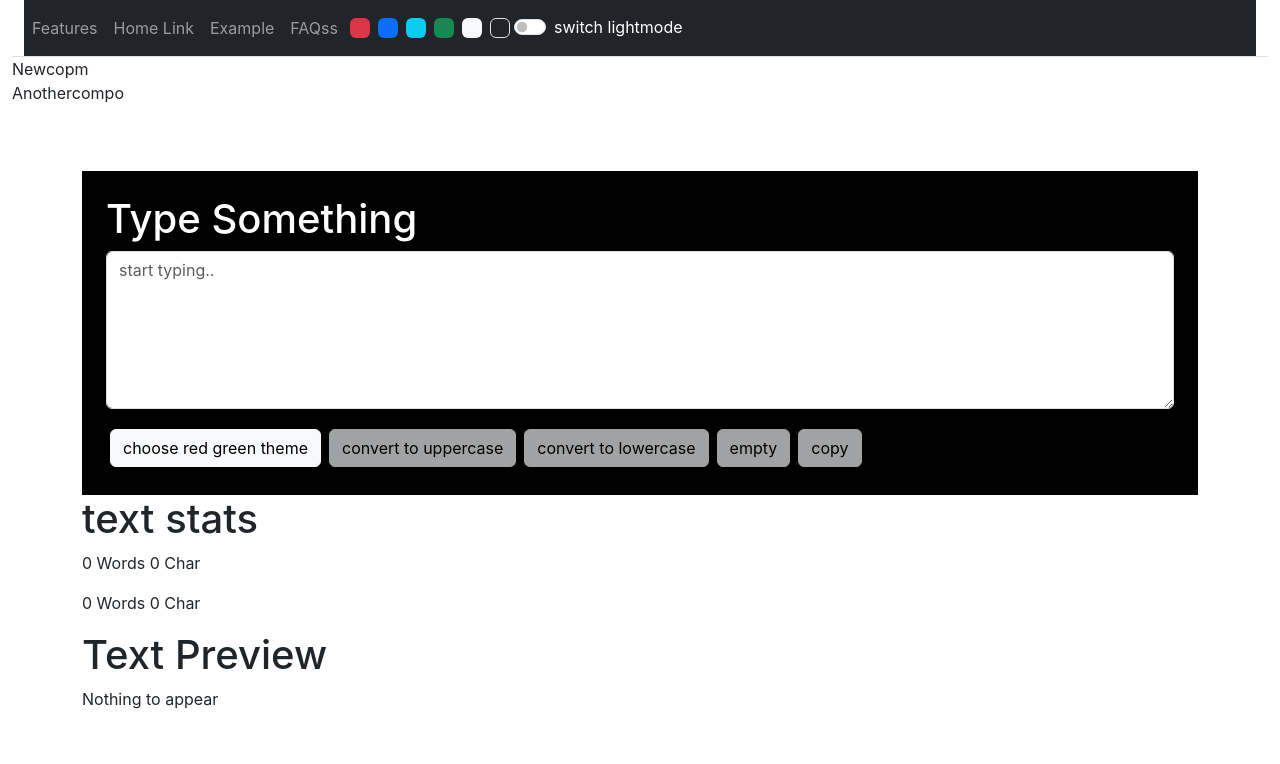
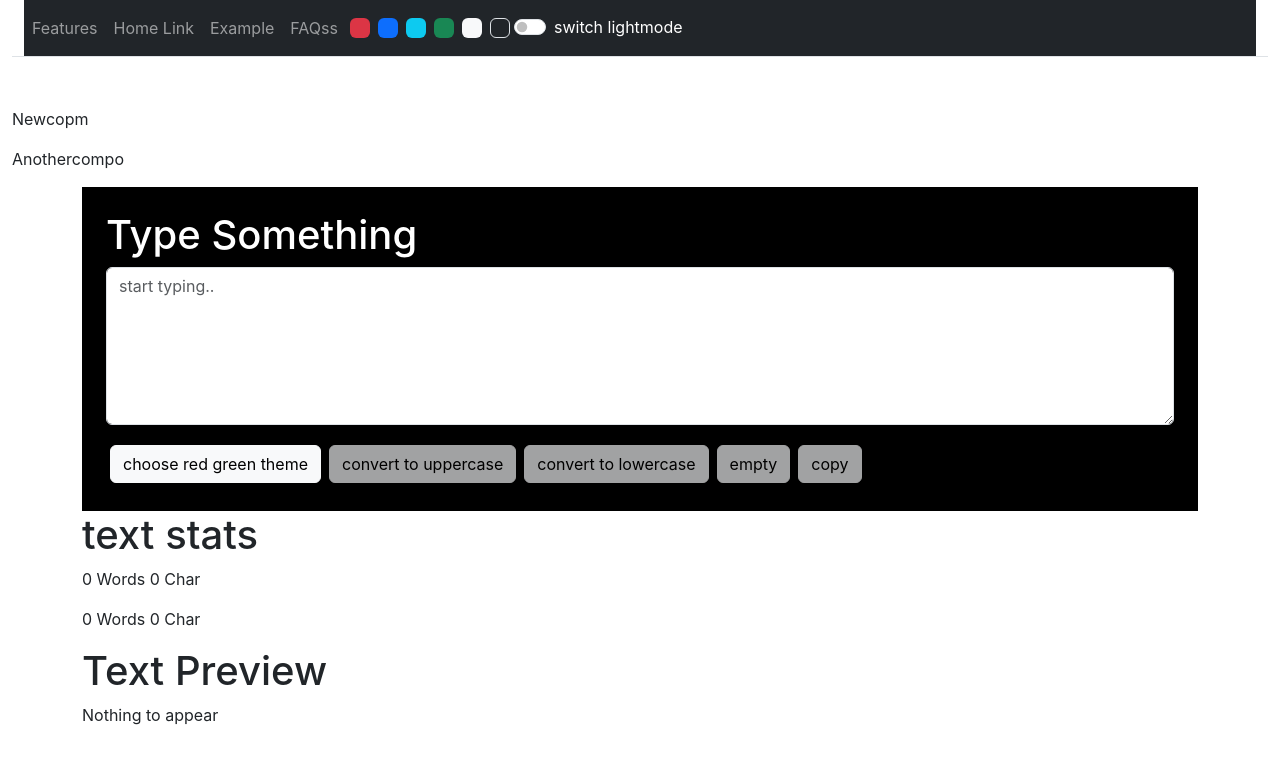
Before and after one commit to Parmeet21/reactapp, a React (Create React App) app: page / in a window 1280 px wide. Shown: the top 764 px of the page. Built offline with nearby package versions, Linux system fonts and the light colour scheme.

Commit message:
added tags in new copm

```diff
--- a/src/App.js
+++ b/src/App.js
@@ -80,10 +80,11 @@ document.body.classList.add('bg-'+cls)
   <Router>
     <div className='container-fluid'>
       <Header navbarmode={mode} settoggle={toggle} />
+
+      <Alert alert={alert} />
+
       <Newcopm/>
       <AnotherComp/>
-      <Alert alert={alert} />
-
 
       <Routes>
           <Route path="/" element={<Form title='Type Something' alert={showalert} value="start typing.."/>}>
--- a/src/mycom/Newcopm.js
+++ b/src/mycom/Newcopm.js
@@ -3,7 +3,7 @@ import React from 'react'
 export default function Newcopm() {
   return (
     <div>
-      Newcopm
+      <p>Newcopm</p>
     </div>
   )
 }
```
